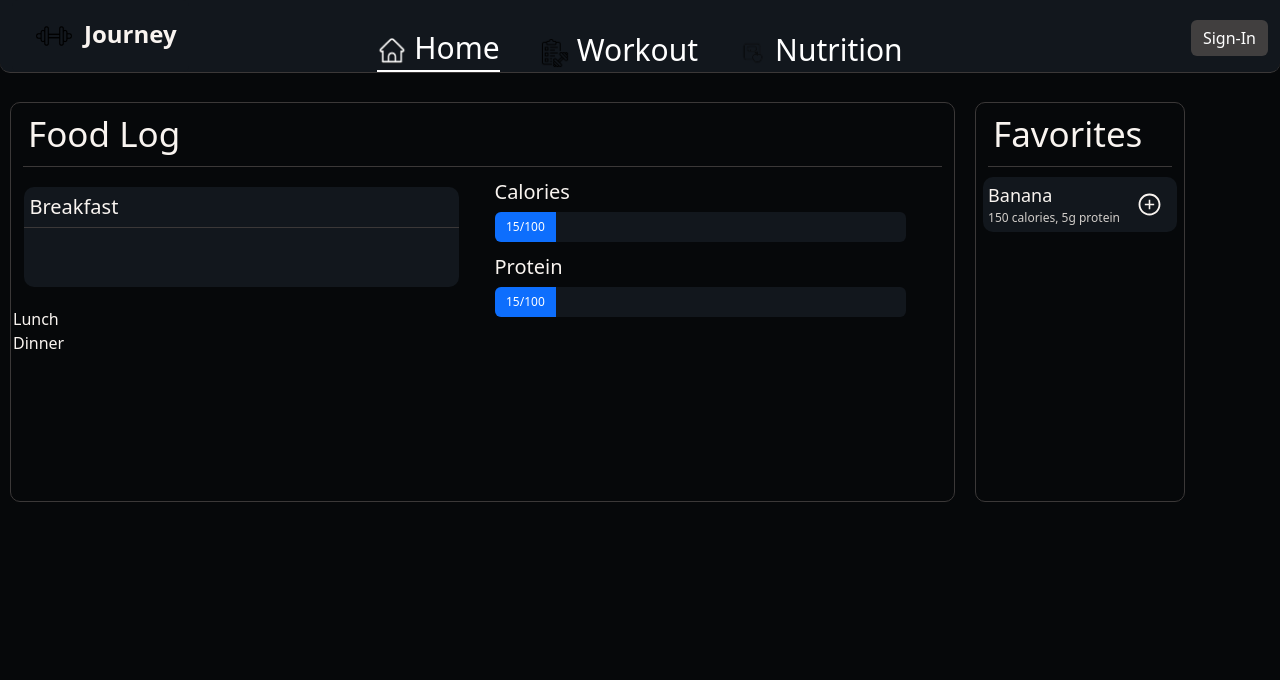
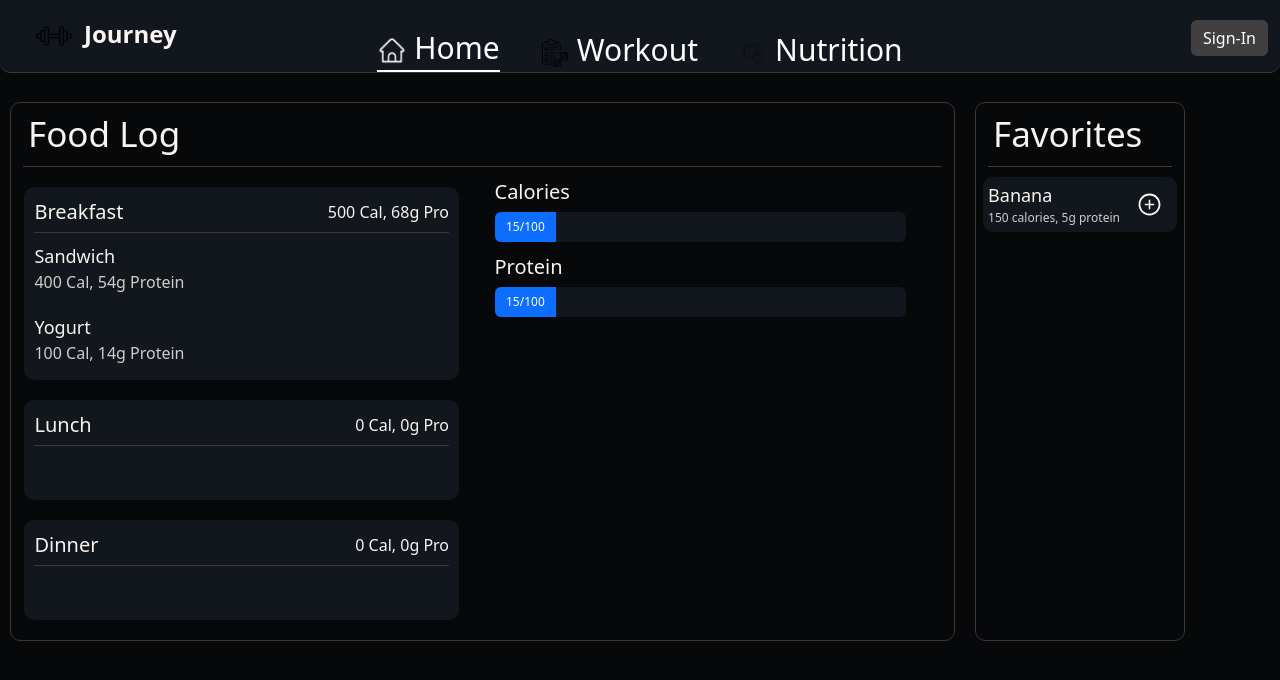
Before and after one commit to mtaraf/FitnessJourney, a React (Vite) app: page /nutrition in a window 1280 px wide. Shown: the top 680 px of the page. Built offline with nearby package versions, Linux system fonts and the light colour scheme.

Commit message:
Created mealdisplay component

```diff
--- a/src/components/AppContext.jsx
+++ b/src/components/AppContext.jsx
@@ -13,16 +13,24 @@ export const AppProvider = ({ children }) => {
   });
   const [foodLog, setFoodLog] = useState([
     {
-      date: "",
+      date: "4/20",
       meals: [
         {
-          title: "Sandwich",
-          calories: 900,
-          protein: 90,
+          title: "Breakfast",
+          foods: [
+            { name: "Sandwich", calories: 400, protein: 54 },
+            { name: "Yogurt", calories: 100, protein: 14 },
+          ],
+        },
+        {
+          title: "Lunch",
+          foods: [],
+        },
+        {
+          title: "Dinner",
+          foods: [],
         },
       ],
-      calories: 0,
-      protein: 0,
     },
   ]);
 
--- a/src/components/nutrition/MealDisplay.jsx
+++ b/src/components/nutrition/MealDisplay.jsx
@@ -1,9 +1,32 @@
 import styles from "../../css/nutrition/mealdisplay.module.css";
 
-export default function MealDisplay({ mealTitle }) {
+export default function MealDisplay({ meal }) {
+  console.log("Meal: " + JSON.stringify(meal));
+
+  let totalCalories = 0;
+  let totalProtein = 0;
+  meal?.foods.forEach((food) => {
+    totalCalories += food.calories;
+    totalProtein += food.protein;
+  });
+
   return (
     <div className={styles.mainContainer}>
-      <div className={styles.title}>{mealTitle}</div>
+      <div className={styles.titleContainer}>
+        <div className={styles.title}>{meal.title}</div>
+        <div>
+          {totalCalories} Cal, {totalProtein}g Pro
+          {/* TO-DO: Maybe add rating to meals here in the future */}
+        </div>
+      </div>
+      {meal?.foods.map((food, index) => (
+        <div key={index} className={styles.foodContainer}>
+          <div className={styles.foodTitle}>{food.name}</div>
+          <div className={styles.foodDetails}>
+            {food.calories} Cal, {food.protein}g Protein
+          </div>
+        </div>
+      ))}
     </div>
   );
 }
--- a/src/components/nutrition/Nutrition.jsx
+++ b/src/components/nutrition/Nutrition.jsx
@@ -15,6 +15,9 @@ export default function Nutrition() {
     console.log("Item Added");
   };
 
+  let log = foodLog.find((log) => log.date === "4/20");
+  console.log(JSON.stringify(log));
+
   return (
     <Container fluid>
       <Row xs={12} className={`g-1 ${styles.content}`}>
@@ -22,13 +25,9 @@ export default function Nutrition() {
           <div className={styles.title}>Food Log</div>
           <Row>
             <Col>
-              <MealDisplay mealTitle={"Breakfast"} />
-              <div>
-                <div>Lunch</div>
-              </div>
-              <div>
-                <div>Dinner</div>
-              </div>
+              {log.meals?.map((meal, index) => (
+                <MealDisplay key={index} meal={meal} />
+              ))}
             </Col>
             <Col>
               <div className={styles.barContainer}>
--- a/src/css/nutrition/mealdisplay.module.css
+++ b/src/css/nutrition/mealdisplay.module.css
@@ -5,10 +5,31 @@
   background-color: var(--dark-theme-off-background);
   border-radius: 10px;
   min-height: 100px;
+  padding: 5px 10px;
+  padding-left: 10px;
+}
+
+.titleContainer {
+  border-bottom: 1px solid var(--dark-theme-border);
+  padding: 5px 0;
+  display: flex;
+  flex-direction: row;
+  align-items: center;
+  justify-content: space-between;
 }
 
 .title {
   font-size: 20px;
-  padding: 5px;
-  border-bottom: 1px solid var(--dark-theme-border);
 }
+
+.foodContainer {
+  padding: 10px 0;
+}
+
+.foodTitle {
+  font-size: 18px;
+}
+
+.foodDetails {
+  color: var(--dark-theme-subtext);
+}
```
Also changed, not shown: src/components/types.tsx (added, +15 -0 lines).
